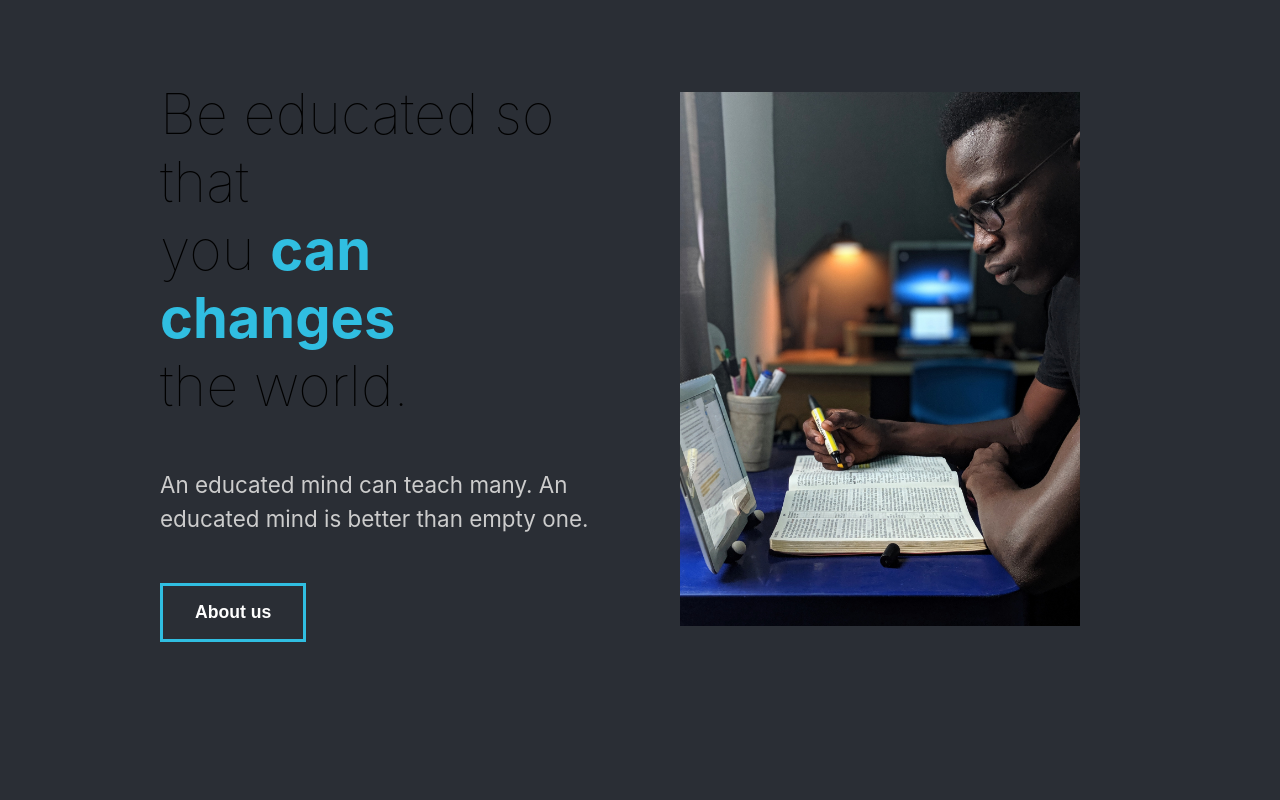
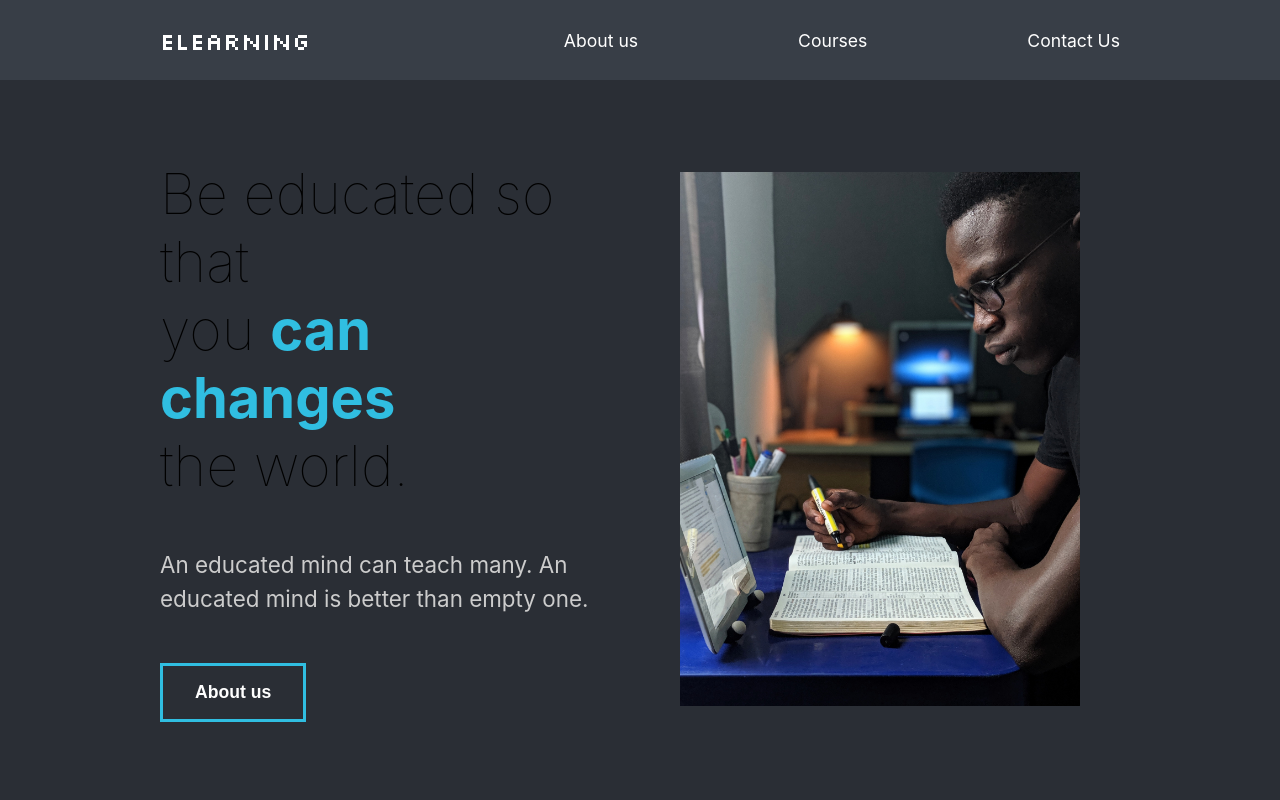
Before and after one commit to shahzodmaxammatov288/interactive-eLearning, a React (Create React App) app: page / in a window 1280 px wide. Shown: the top 800 px of the page. Built offline with nearby package versions, Linux system fonts and the light colour scheme; a web font is replaced by a local one.

Commit message:
Nav completed static styling

```diff
--- a/public/index.html
+++ b/public/index.html
@@ -28,6 +28,14 @@
       href="http://fonts.cdnfonts.com/css/sf-pro-display"
       rel="stylesheet"
     />
+
+    <link rel="preconnect" href="https://fonts.googleapis.com" />
+    <link rel="preconnect" href="https://fonts.gstatic.com" crossorigin />
+    <link
+      href="https://fonts.googleapis.com/css2?family=Silkscreen&display=swap"
+      rel="stylesheet"
+    />
+
     <title>React App</title>
   </head>
   <body>
--- a/src/App.js
+++ b/src/App.js
@@ -3,11 +3,13 @@
 import GlobalStyle from "./components/GlobalStyle";
 //! import pages
 import AboutUs from "./pages/AboutUs";
+import Nav from "./components/Nav";
 
 function App() {
   return (
     <div className="App">
       <GlobalStyle />
+      <Nav />
       <AboutUs />
     </div>
   );
--- /dev/null
+++ b/src/components/Nav.js
@@ -0,0 +1,54 @@
+import React from "react";
+import styled from "styled-components";
+
+const Nav = () => {
+  return (
+    <StyledNav>
+      <h1>
+        <a id="logo" href="#!">
+          eLearning
+        </a>
+      </h1>
+      <ul>
+        <li>
+          <a href="#!">About us</a>
+        </li>
+        <li>
+          <a href="#!">Courses</a>
+        </li>
+        <li>
+          <a href="#!">Contact Us</a>
+        </li>
+      </ul>
+    </StyledNav>
+  );
+};
+
+const StyledNav = styled.nav`
+  min-height: 10vh;
+  display: flex;
+  justify-content: space-between;
+  align-items: center;
+  margin: auto;
+  padding: 1rem 10rem;
+  background-color: #383e47;
+  a {
+    text-decoration: none;
+    color: #fff;
+  }
+  ul {
+    display: flex;
+    list-style: none;
+    li {
+      padding-left: 10rem;
+      position: relative;
+    }
+  }
+  #logo {
+    font-weight: lighter;
+    font-size: 1.5rem;
+    font-family: "Silkscreen", cursive;
+  }
+`;
+
+export default Nav;
```
